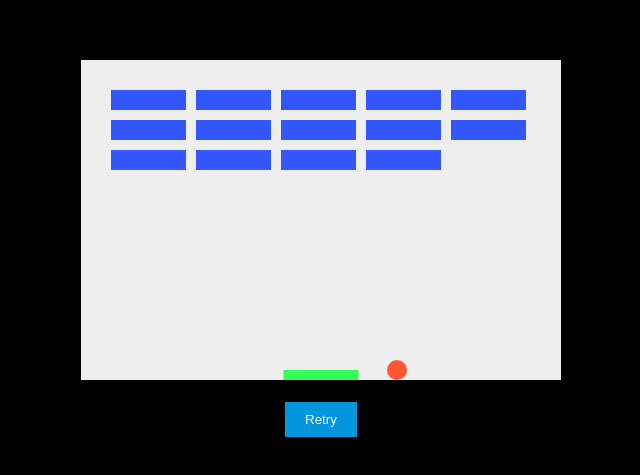
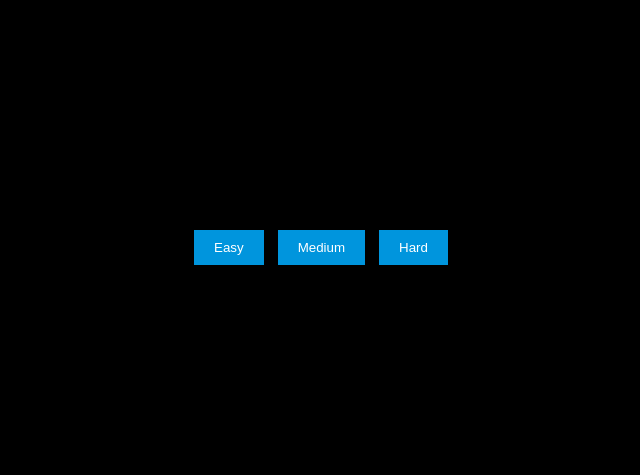
Before and after one commit to mhabib12345/math, a plain HTML site: page contents/brick-breaker.html in a window 1280 px wide. Shown: the part 153-628 px from the top of the page, without its empty margins (319-959 px from the left). Drawn offline with Linux system fonts and the light colour scheme.

Commit message:
Update brick-breaker.html

```diff
--- a/contents/brick-breaker.html
+++ b/contents/brick-breaker.html
@@ -3,7 +3,7 @@
 <head>
   <meta charset="UTF-8">
   <meta name="viewport" content="width=device-width, initial-scale=1.0">
-  <title>Colorful Brick Breaker Game</title>
+  <title>Brick Breaker Game with Levels</title>
   <style>
     body {
       margin: 0;
@@ -17,6 +17,20 @@
     canvas {
       background: #eee;
       border: 2px solid #000;
+    }
+    #levelButtons {
+      margin: 20px;
+    }
+    .levelButton {
+      padding: 10px 20px;
+      margin: 5px;
+      background-color: #0095DD;
+      color: white;
+      border: none;
+      cursor: pointer;
+    }
+    .levelButton:hover {
+      background-color: #007BBB;
     }
     #retryButton {
       display: none;
@@ -33,35 +47,54 @@
   </style>
 </head>
 <body>
-  <canvas id="gameCanvas" width="480" height="320"></canvas>
+  <div id="levelButtons">
+    <button class="levelButton" onclick="startGame('Easy')">Easy</button>
+    <button class="levelButton" onclick="startGame('Medium')">Medium</button>
+    <button class="levelButton" onclick="startGame('Hard')">Hard</button>
+  </div>
+  <canvas id="gameCanvas" width="480" height="320" style="display: none;"></canvas>
   <button id="retryButton" onclick="restartGame()">Retry</button>
   <script>
-    const canvas = document.getElementById('gameCanvas');
-    const ctx = canvas.getContext('2d');
+    let canvas, ctx, paddleX, ballRadius, x, y, dx, dy, brickRowCount, brickColumnCount, paddleHeight, paddleWidth, bricks, ballColor, paddleColor, brickColor;
 
-    const paddleHeight = 10;
-    const paddleWidth = 75;
-    let paddleX = (canvas.width - paddleWidth) / 2;
+    const setupGame = (level) => {
+      canvas = document.getElementById('gameCanvas');
+      ctx = canvas.getContext('2d');
 
-    let ballRadius = 10;
-    let x = canvas.width / 2;
-    let y = canvas.height - 30;
-    let dx = 2;
-    let dy = -2;
+      paddleHeight = 10;
+      paddleWidth = 75;
+      paddleX = (canvas.width - paddleWidth) / 2;
 
-    const brickRowCount = 3;
-    const brickColumnCount = 5;
-    const brickWidth = 75;
-    const brickHeight = 20;
-    const brickPadding = 10;
-    const brickOffsetTop = 30;
-    const brickOffsetLeft = 30;
+      ballRadius = 10;
+      x = canvas.width / 2;
+      y = canvas.height - 30;
 
-    const ballColor = "#FF5733"; // Color for the ball
-    const paddleColor = "#33FF57"; // Color for the paddle
-    const brickColor = "#3357FF"; // Color for the bricks
+      switch(level) {
+        case 'Easy':
+          dx = 2;
+          dy = -2;
+          brickRowCount = 3;
+          brickColumnCount = 5;
+          break;
+        case 'Medium':
+          dx = 4;
+          dy = -4;
+          brickRowCount = 5;
+          brickColumnCount = 7;
+          break;
+        case 'Hard':
+          dx = 6;
+          dy = -6;
+          brickRowCount = 7;
+          brickColumnCount = 9;
+          break;
+      }
 
-    const bricks = [];
+      ballColor = "#FF5733";
+      paddleColor = "#33FF57";
+      brickColor = "#3357FF";
+
+      bricks = [];
       for(let c = 0; c < brickColumnCount; c++) {
         bricks[c] = [];
         for(let r = 0; r < brickRowCount; r++) {
@@ -70,31 +103,39 @@
       }
 
       canvas.addEventListener('mousemove', mouseMoveHandler, false);
+    };
 
-    function mouseMoveHandler(e) {
+    const startGame = (level) => {
+      document.getElementById('levelButtons').style.display = 'none';
+      document.getElementById('gameCanvas').style.display = 'block';
+      setupGame(level);
+      draw();
+    };
+
+    const mouseMoveHandler = (e) => {
       const relativeX = e.clientX - canvas.offsetLeft;
       if (relativeX > 0 && relativeX < canvas.width) {
         paddleX = relativeX - paddleWidth / 2;
       }
-    }
+    };
 
-    function drawBall() {
+    const drawBall = () => {
       ctx.beginPath();
       ctx.arc(x, y, ballRadius, 0, Math.PI*2);
       ctx.fillStyle = ballColor;
       ctx.fill();
       ctx.closePath();
-    }
+    };
 
-    function drawPaddle() {
+    const drawPaddle = () => {
       ctx.beginPath();
       ctx.rect(paddleX, canvas.height - paddleHeight, paddleWidth, paddleHeight);
       ctx.fillStyle = paddleColor;
       ctx.fill();
       ctx.closePath();
-    }
+    };
 
-    function drawBricks() {
+    const drawBricks = () => {
       for(let c = 0; c < brickColumnCount; c++) {
         for(let r = 0; r < brickRowCount; r++) {
           if(bricks[c][r].status === 1) {
@@ -110,9 +151,9 @@
           }
         }
       }
-    }
+    };
 
-    function collisionDetection() {
+    const collisionDetection = () => {
       for(let c = 0; c < brickColumnCount; c++) {
         for(let r = 0; r < brickRowCount; r++) {
           const b = bricks[c][r];
@@ -124,9 +165,9 @@
           }
         }
       }
-    }
+    };
 
-    function draw() {
+    const draw = () => {
       ctx.clearRect(0, 0, canvas.width, canvas.height);
       drawBricks();
       drawBall();
@@ -151,13 +192,11 @@
       x += dx;
       y += dy;
       requestAnimationFrame(draw);
-    }
+    };
 
-    function restartGame() {
+    const restartGame = () => {
       document.location.reload();
-    }
-
-    draw();
+    };
   </script>
 </body>
 </html>
```
Lines whose indentation alone changed are shown as unchanged.
